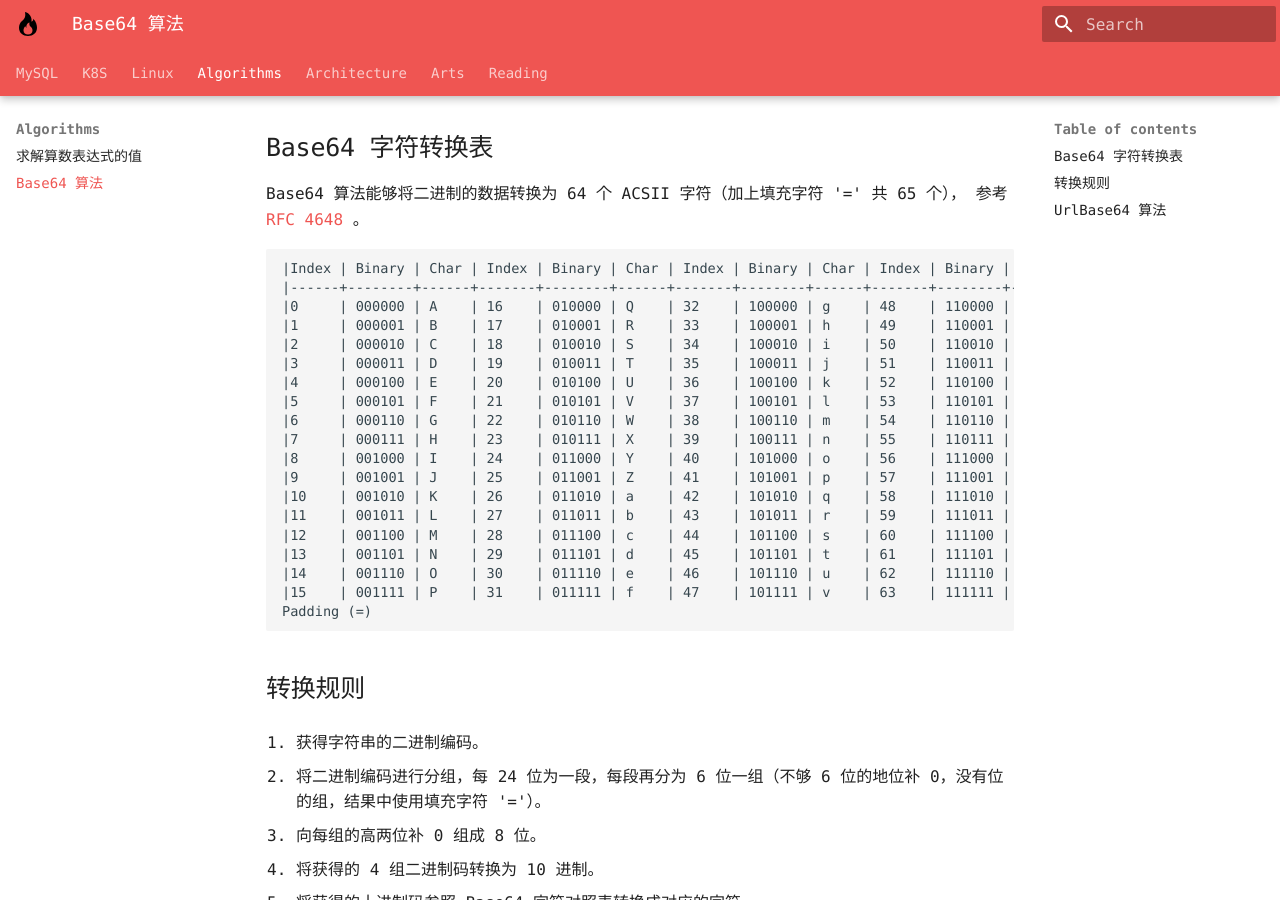
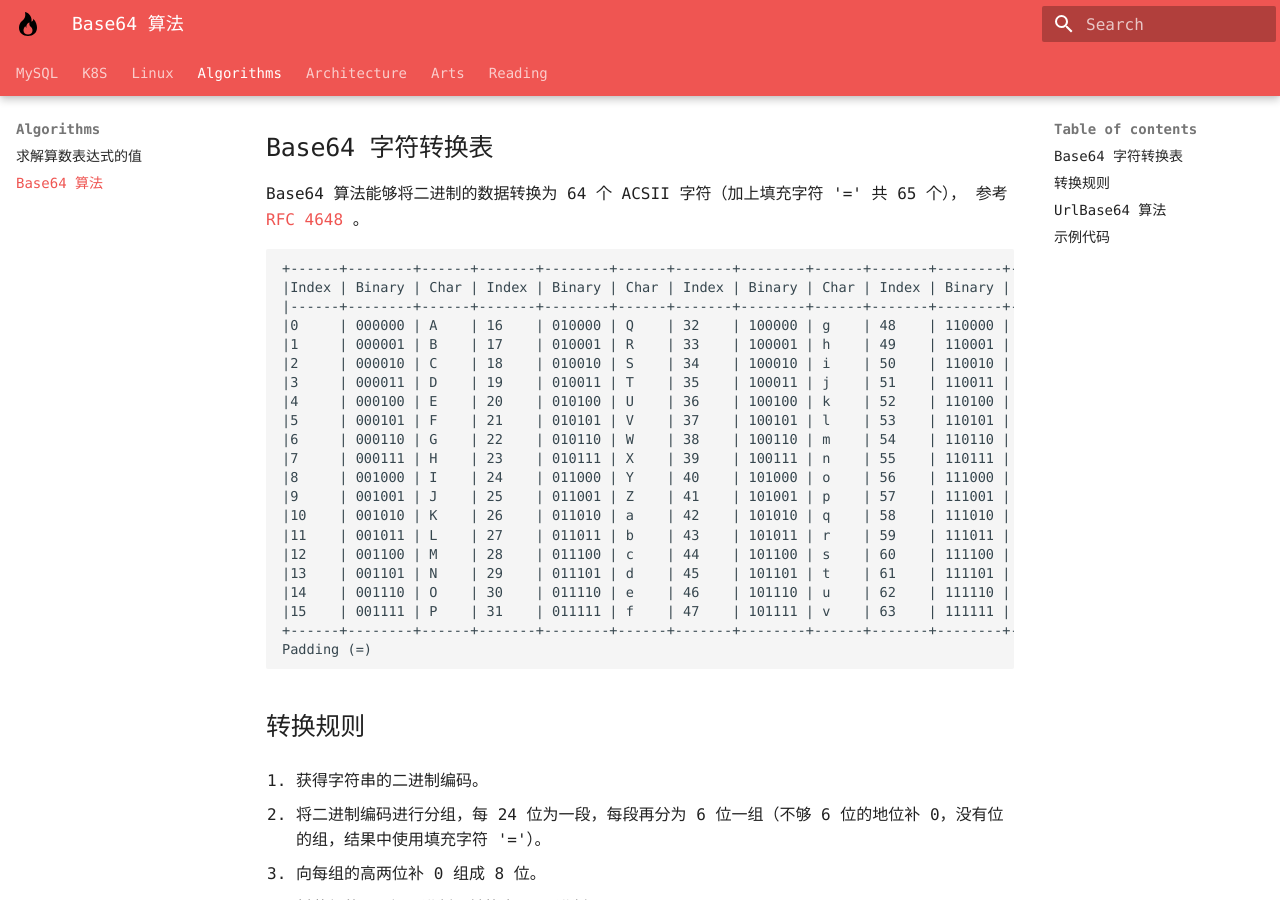
Before and after one commit to Suomea/blog, an MkDocs documentation site: the page built from docs/Algorithms/Base64 算法.md, in a window 1280 px wide and 900 px high, scrolled down 214 px. Built offline with MkDocs 1.6.1 and Material for MkDocs 9.7.7, drawn with Linux system fonts in a browser that asks for light colours; some web fonts are replaced.

Commit message:
更新‘Base64 算法’；更新配置文件。

````diff
--- a/docs/Algorithms/Base64 算法.md
+++ b/docs/Algorithms/Base64 算法.md
@@ -4,6 +4,7 @@
 ## Base64 字符转换表
 Base64 算法能够将二进制的数据转换为 64 个 ACSII 字符（加上填充字符 '=' 共 65 个）， 参考[RFC 4648](https://www.rfc-editor.org/rfc/rfc4648.html#page-5) 。
 ```
++------+--------+------+-------+--------+------+-------+--------+------+-------+--------+------+
 |Index | Binary | Char | Index | Binary | Char | Index | Binary | Char | Index | Binary | Char |
 |------+--------+------+-------+--------+------+-------+--------+------+-------+--------+------|
 |0     | 000000 | A    | 16    | 010000 | Q    | 32    | 100000 | g    | 48    | 110000 | w    |
@@ -22,6 +23,7 @@
 |13    | 001101 | N    | 29    | 011101 | d    | 45    | 101101 | t    | 61    | 111101 | 9    |
 |14    | 001110 | O    | 30    | 011110 | e    | 46    | 101110 | u    | 62    | 111110 | +    |
 |15    | 001111 | P    | 31    | 011111 | f    | 47    | 101111 | v    | 63    | 111111 | /    |
++------+--------+------+-------+--------+------+-------+--------+------+-------+--------+------+
 Padding (=)
 ```
 ## 转换规则
@@ -65,7 +67,7 @@
 ## UrlBase64 算法
 UrlBase64 算法主要是替换了 Base64 字符映射表中的第 62 和 63 个字符，也就是将 `+` 和 `/` 替换成 `-` 和 `_` 。
 
-**示例代码**
+## 示例代码
 ```java
 public class Test {
     public static void main(String[] args) {
--- a/mkdocs.yml
+++ b/mkdocs.yml
@@ -18,6 +18,9 @@
     - navigation.tabs
     - navigation.tabs.sticky
     - navigation.top
+markdown_extensions:
+  - pymdownx.highlight:
+      anchor_linenums: true
 nav:
   - MySQL:
       - MySQL/MySQL Tips.md
````
Also changed, not shown: docs/Algorithms/常见的排序算法.md (deleted, +0 -11 lines).
